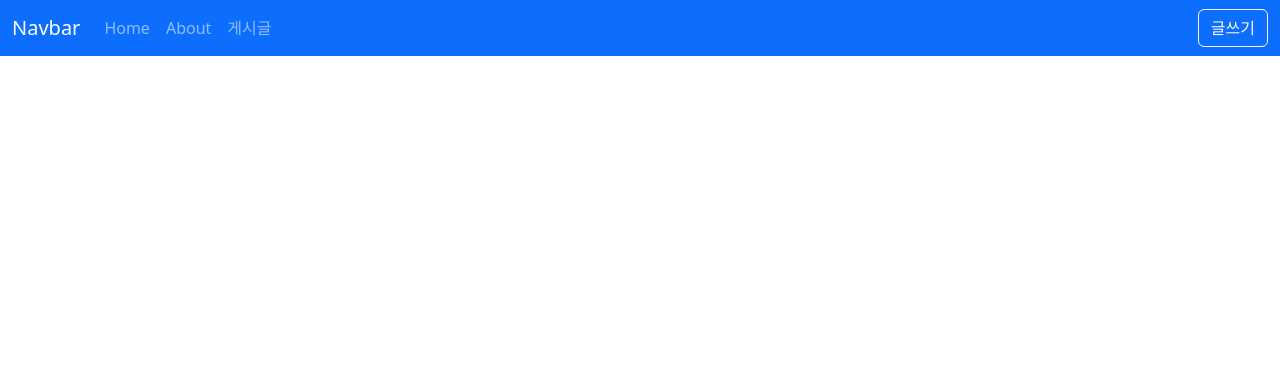
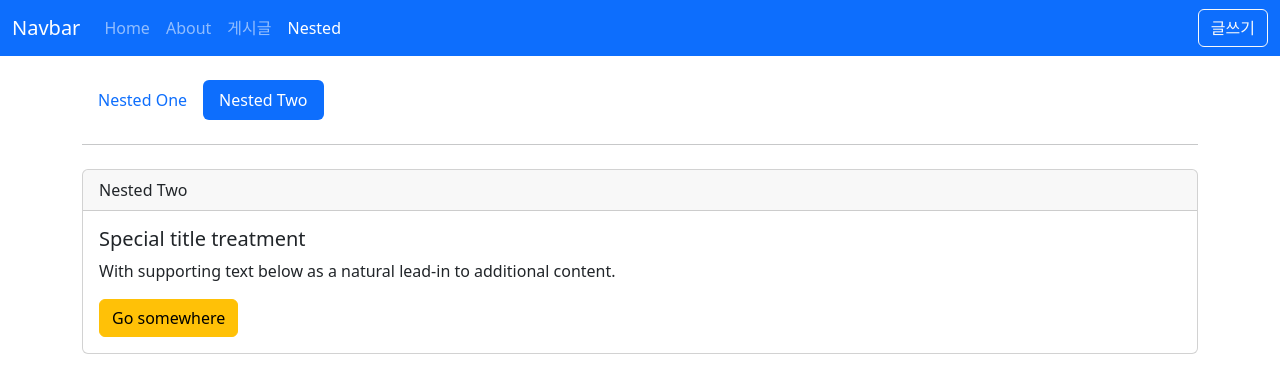
Before and after one commit to kimsolee95/vue-practice, a Vue app in the folder vue3-practice/vue-chapter1/vue3-posts/: page /nested/two in a window 1280 px wide. Shown: the top 392 px of the page. Built offline with nearby package versions, Linux system fonts and the light colour scheme.

Commit message:
feat: nested route 를 통한 탭 UI 구현

```diff
--- a/vue3-practice/vue-chapter1/vue3-posts/src/layouts/TheHeader.vue
+++ b/vue3-practice/vue-chapter1/vue3-posts/src/layouts/TheHeader.vue
@@ -27,6 +27,10 @@
               <li class="nav-item">
                 <RouterLink class="nav-link" active-class="active" to="/posts">게시글</RouterLink>
               </li>
+
+              <li class="nav-item">
+                <RouterLink class="nav-link" active-class="active" to="/nested">Nested</RouterLink>
+              </li>
             </ul>
 
             <div class="d-flex">
--- a/vue3-practice/vue-chapter1/vue3-posts/src/router/index.js
+++ b/vue3-practice/vue-chapter1/vue3-posts/src/router/index.js
@@ -2,10 +2,18 @@
 
 import HomeView from '@/views/HomeView.vue'
 import AboutView from '@/views/AboutView.vue'
+
 import PostCreateView from '@/views/posts/PostCreateView.vue'
 import PostDetailView from '@/views/posts/PostDetailView.vue'
 import PostEditView from '@/views/posts/PostEditView.vue'
 import PostListView from '@/views/posts/PostListView.vue'
+
+import NotFoundView from '@/views/NotFoundView.vue'
+
+import NestedView from '@/views/nested/NestedView.vue'
+import NestedOneView from '@/views/nested/NestedOneView.vue'
+import NestedTwoView from '@/views/nested/NestedTwoView.vue'
+import NestedHomeView from '@/views/nested/NestedHomeView.vue'
 
 const routes = [
   {
@@ -37,6 +45,33 @@
     path: '/posts/:id/edit',
     name: 'PostEdit',
     component: PostEditView
+  },
+  {
+    path: '/:pathMatch(.*)*',
+    name: 'NotFound',
+    component: NotFoundView
+  },
+  {
+    path: '/nested',
+    name: 'Nested',
+    component: NestedView,
+    children: [
+      {
+        path: '',
+        name: 'NestedHome',
+        component: NestedHomeView
+      },
+      {
+        path: 'one',
+        name: 'NestedOne',
+        component: NestedOneView
+      },
+      {
+        path: 'two',
+        name: 'NestedTwo',
+        component: NestedTwoView
+      }
+    ]
   }
 ]
 
--- /dev/null
+++ b/vue3-practice/vue-chapter1/vue3-posts/src/views/NotFoundView.vue
@@ -0,0 +1,13 @@
+<template>
+  <div class="text-center py-5">
+    <h1>404 Nott Found</h1>
+    <div class="text-muted">요청한 페이지를 찾을 수 없습니다.</div>
+    <div class="mt-4">
+      <RouterLink to="/">
+        <button class="btn btn-primary">Home</button>
+      </RouterLink>
+    </div>
+  </div>
+</template>
+<script setup></script>
+<style lang="scss"></style>
--- /dev/null
+++ b/vue3-practice/vue-chapter1/vue3-posts/src/views/nested/NestedHomeView.vue
@@ -0,0 +1,12 @@
+<template>
+  <div>
+    <div class="card">
+      <div class="card-header">Nested Home</div>
+      <div class="card-body">
+        <div class="card-title">Nested routes home</div>
+      </div>
+    </div>
+  </div>
+</template>
+<script setup></script>
+<style lang="scss"></style>
--- /dev/null
+++ b/vue3-practice/vue-chapter1/vue3-posts/src/views/nested/NestedOneView.vue
@@ -0,0 +1,16 @@
+<template>
+  <div>
+    <div class="card">
+      <div class="card-header">Nested Two</div>
+      <div class="card-body">
+        <h5 class="card-title">Special title treatment</h5>
+        <p class="card-text">
+          With supporting text below as a natural lead-in to additional content.
+        </p>
+        <a href="#" class="btn btn-danger">Go somewhere</a>
+      </div>
+    </div>
+  </div>
+</template>
+<script setup></script>
+<style lang="scss"></style>
--- /dev/null
+++ b/vue3-practice/vue-chapter1/vue3-posts/src/views/nested/NestedTwoView.vue
@@ -0,0 +1,16 @@
+<template>
+  <div>
+    <div class="card">
+      <div class="card-header">Nested Two</div>
+      <div class="card-body">
+        <h5 class="card-title">Special title treatment</h5>
+        <p class="card-text">
+          With supporting text below as a natural lead-in to additional content.
+        </p>
+        <a href="#" class="btn btn-warning">Go somewhere</a>
+      </div>
+    </div>
+  </div>
+</template>
+<script setup></script>
+<style lang="scss"></style>
--- /dev/null
+++ b/vue3-practice/vue-chapter1/vue3-posts/src/views/nested/NestedView.vue
@@ -0,0 +1,16 @@
+<template>
+  <div>
+    <ul class="nav nav-pills">
+      <li class="nav-item">
+        <RouterLink to="/nested/one" class="nav-link" active-class="active">Nested One</RouterLink>
+      </li>
+      <li class="nav-item">
+        <RouterLink to="/nested/two" class="nav-link" active-class="active">Nested Two</RouterLink>
+      </li>
+    </ul>
+    <hr class="my-4" />
+    <RouterView></RouterView>
+  </div>
+</template>
+<script setup></script>
+<style lang="scss"></style>
```
